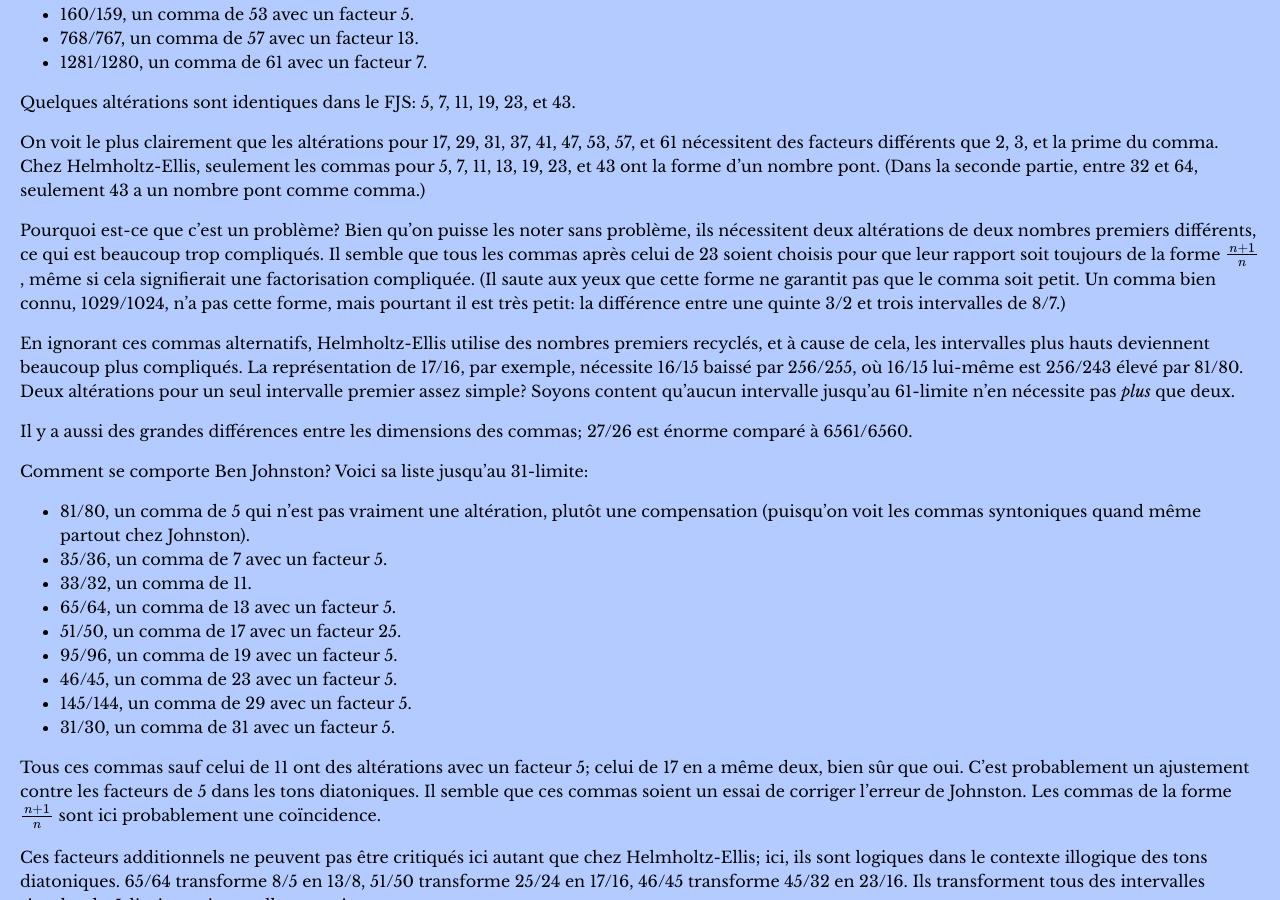
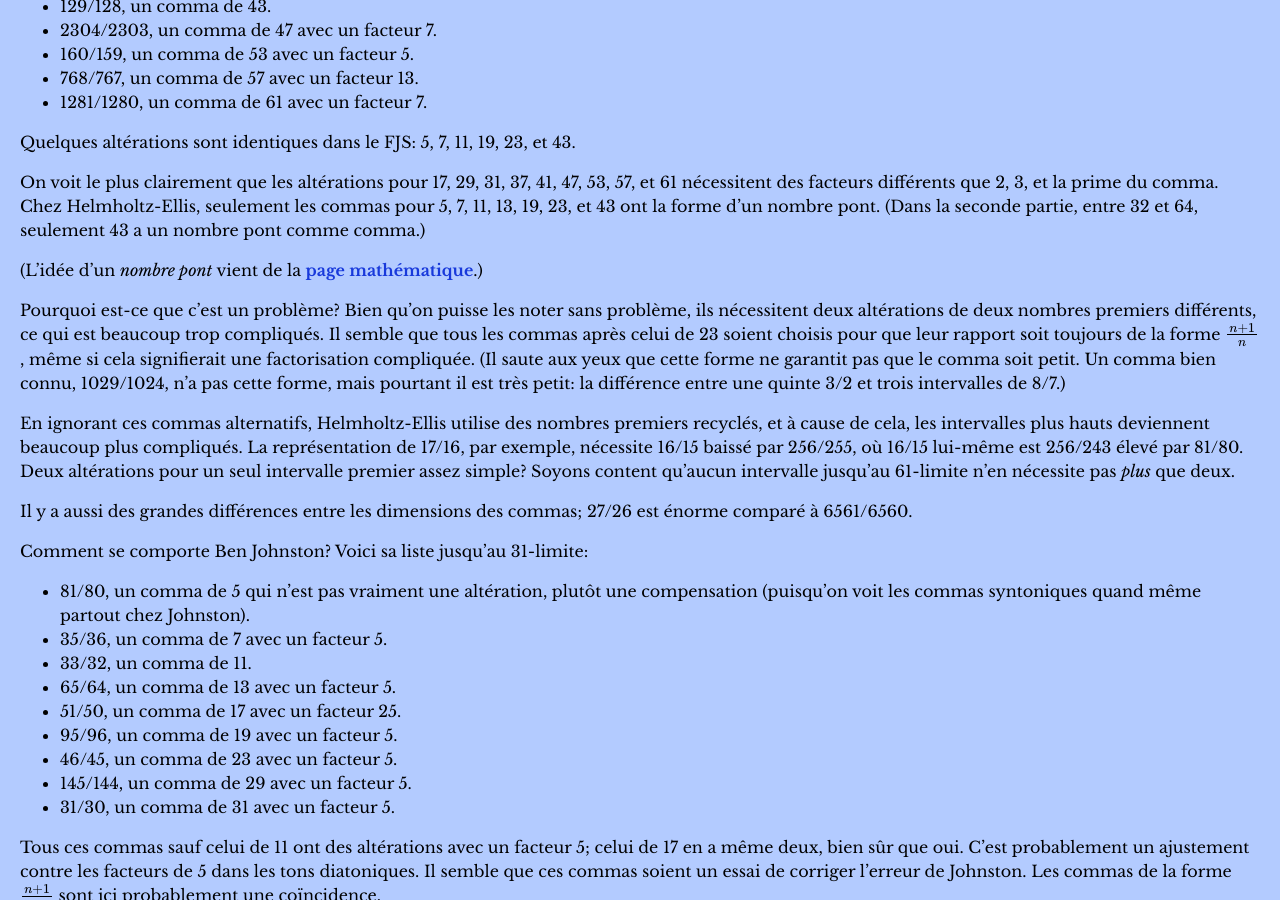
Before and after one commit to misotanni/misotanni.github.io, a Jekyll site: the page built from fjs/fr/compare.md, in a window 1280 px wide and 900 px high, scrolled down 2000 px. Built offline with Jekyll 4.4.1, drawn with Linux system fonts in a browser that asks for light colours; our own code applies the rules of GitHub Pages for plain Markdown files; formulas are drawn with MathJax 3; some of the changed text lies outside the part shown.

Commit message:
comparison notes FR

```diff
--- a/fjs/fr/compare.md
+++ b/fjs/fr/compare.md
@@ -19,6 +19,8 @@
 - Fa – Do – Sol – Ré est une chaîne de quintes justes (3/2).
 - Fa – La, Do – Mi, et Sol - Si sont des tierces majeures justes (5/4).
 - Le dièse et le bémol sont des altérations de 25/24 (un demi-ton chromatique pythagoricien moins deux commas syntoniques; (prime augmentée)<sup>25</sup>).
+
+(Un comma syntonique, c'est 81/80.)
 
 Je suppose que ce choix est dû au fait que Do-Mi-Sol, Fa-La-Do et Sol-Si-Ré sont alors des triades majeures 4:5:6, et Do-Mi♭-Sol, Fa-La♭-Do et Sol-Si♭-Ré sont des triades mineures 10:12:15. Nous avons donc Do-Ré-Mi-Fa-Sol-La-Si-Do pour l'échelle ptolémaïque ou majeure naturelle, et Do-Ré-Mi♭-Fa-Sol-La♭-Si♭-Do pour la mineure naturelle.
 
@@ -66,6 +68,8 @@
 Quelques altérations sont identiques dans le FJS: 5, 7, 11, 19, 23, et 43.
 
 On voit le plus clairement que les altérations pour 17, 29, 31, 37, 41, 47, 53, 57, et 61 nécessitent des facteurs différents que 2, 3, et la prime du comma. Chez Helmholtz-Ellis, seulement les commas pour 5, 7, 11, 13, 19, 23, et 43 ont la forme d'un nombre pont. (Dans la seconde partie, entre 32 et 64, seulement 43 a un nombre pont comme comma.)
+
+(L'idée d'un *nombre pont* vient de la [page mathématique](math.html).)
 
 Pourquoi est-ce que c'est un problème? Bien qu'on puisse les noter sans problème, ils nécessitent deux altérations de deux nombres premiers différents, ce qui est beaucoup trop compliqués. Il semble que tous les commas après celui de 23 soient choisis pour que leur rapport soit toujours de la forme $$\frac{n+1}{n}$$, même si cela signifierait une factorisation compliquée. (Il saute aux yeux que cette forme ne garantit pas que le comma soit petit. Un comma bien connu, 1029/1024, n'a pas cette forme, mais pourtant il est très petit: la différence entre une quinte 3/2 et trois intervalles de 8/7.)
 
```
